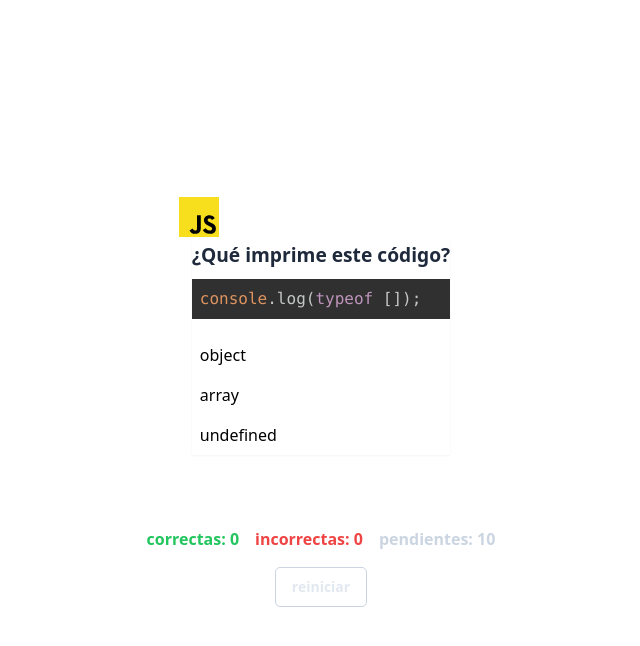
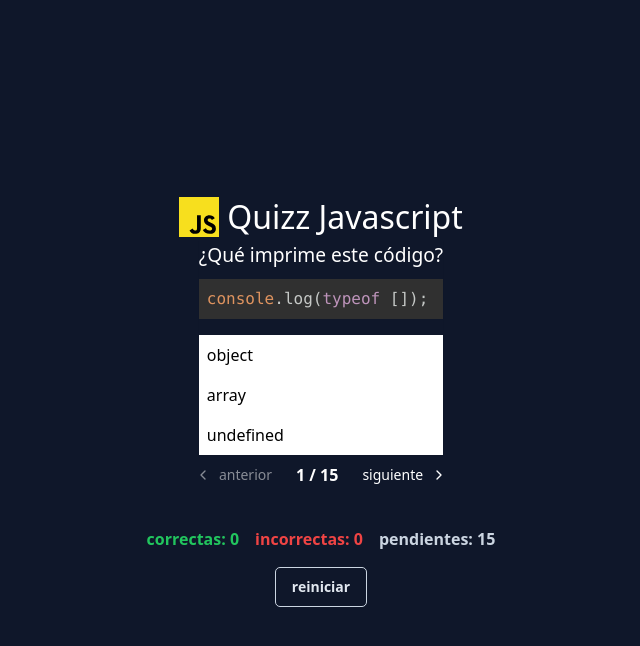
Before and after one commit to INKINSS/quizz-javascript, a React (Vite) app: page / in a window 1280 px wide. Both pictures are taken after a click on the button "comenzar". Shown: the top 646 px of the page, without its empty margins (319-959 px from the left). Built offline with nearby package versions, Linux system fonts and the light colour scheme.

Commit message:
refactor: update styling and improve question handling in game components

```diff
--- a/src/App.tsx
+++ b/src/App.tsx
@@ -7,7 +7,7 @@ import { Game } from "./components/game/Game.tsx";
 function App() {
   const questions = useQuestionsStore((state) => state.questions);
   return (
-    <main className="flex flex-col justify-center items-center h-screen">
+    <main className="flex flex-col bg-slate-900 justify-center items-center h-screen">
       <MainHeader />
       {questions.length === 0 ? <StartButton /> : <Game />}
     </main>
--- a/src/components/common/button/startButton/StartButton.tsx
+++ b/src/components/common/button/startButton/StartButton.tsx
@@ -2,17 +2,17 @@ import { Button } from "@/components/ui/button";
 import { useQuestionsStore } from "@/store/Questions";
 
 export const StartButton = () => {
-  const LMIT_QUESTIONS = 10;
+  const LIMIT_QUESTIONS = 15;
   const fetchQuestions = useQuestionsStore((state) => state.fetchQuestions);
 
   const handleClick = () => {
-    fetchQuestions(LMIT_QUESTIONS);
+    fetchQuestions(LIMIT_QUESTIONS);
   };
 
   return (
     <Button
       onClick={handleClick}
-      className="border border-slate-800 rounded-[4px]"
+      className="border mt-5 border-slate-300 text-slate-300 rounded-[4px] hover:bg-slate-800 hover:text-white"
     >
       comenzar
     </Button>
--- a/src/components/game/ListQuestions.tsx
+++ b/src/components/game/ListQuestions.tsx
@@ -10,12 +10,12 @@ const getBackgroundColor = (info: QuestionType, index: number) => {
   if (userSelectedAnswer === undefined) return "transparent";
   // si ya seleccionó y la respuesta es correcta
   if (userSelectedAnswer === index && isCorrectUserAnswer)
-    return "bg-green-200";
+    return "bg-green-300";
   // si ya seleccionó pero la respuesta es incorrecta
-  if (userSelectedAnswer === index && !isCorrectUserAnswer) return "bg-red-200";
+  if (userSelectedAnswer === index && !isCorrectUserAnswer) return "bg-red-300";
   //si el usuario seleccionó la respuesta incorrecta y la respuesta correcta es otra
-  if (userSelectedAnswer !== index && isCorrectUserAnswer) return "bg-red-200";
-  if (index === info.correctAnswer) return "bg-green-200";
+  if (userSelectedAnswer !== index && isCorrectUserAnswer) return "bg-red-300";
+  if (index === info.correctAnswer) return "bg-green-300";
   return "bg-transparent";
 };
 
@@ -30,7 +30,7 @@ export const Question = ({ info }: { info: QuestionType }) => {
   return (
     <Card className="border-none">
 
-        <span className="w-full text-slate-800 text-[1.2rem] font-semibold text-center inline-block">
+        <span className="w-full text-white text-[1.2rem] font-normal text-center inline-block">
           {info.question}
         </span>
       <SyntaxHighlighter
@@ -40,7 +40,7 @@ export const Question = ({ info }: { info: QuestionType }) => {
       >
         {info.code}
       </SyntaxHighlighter>
-      <div className="mt-4">
+      <div className="mt-4 bg-white">
         {info.answers.map((respuesta, index) => (
           <button
             disabled={info.userSelectedAnswer !== undefined}
```
